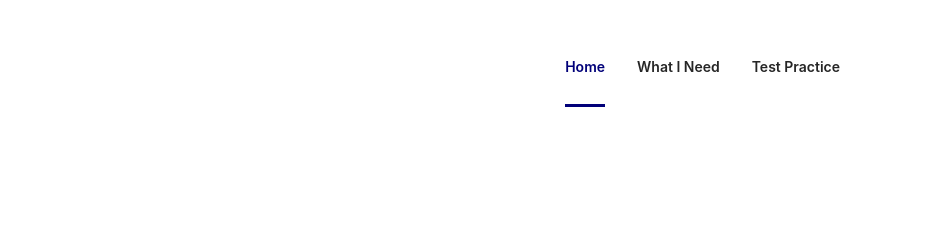
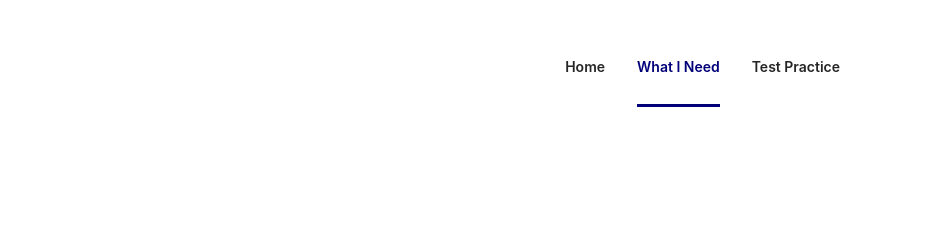
Before and after one commit to jaedonsASC6/Emridge, a plain HTML site: page persInfo.html in a window 1280 px wide. Shown: the top 242 px of the page, 339-1280 px from the left. Drawn offline with nearby package versions, Linux system fonts and the light colour scheme.

Commit message:
Small Changes

```diff
--- a/persInfo.html
+++ b/persInfo.html
@@ -23,8 +23,8 @@
                     </div>
                     <nav class="site-navigation d-flex justify-content-end align-items-center">
                         <ul class="d-flex flex-column flex-lg-row justify-content-lg-end align-content-center">
-                            <li class="current-menu-item"><a href="./index.html">Home</a></li>
-                            <li><a href="./persInfo.html">What I Need</a></li>
+                            <li><a href="./index.html">Home</a></li>
+                            <li class="current-menu-item"><a href="./persInfo.html">What I Need</a></li>
                             <li><a href="https://my.uscis.gov/prep/test/civics" target="_blank">Test Practice</a></li>
                         </ul>
                     </nav>
```
